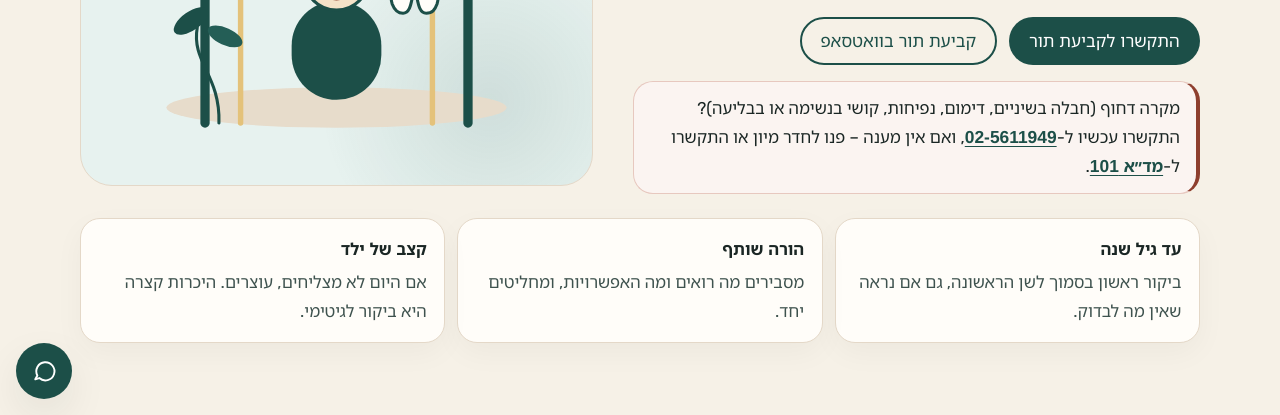
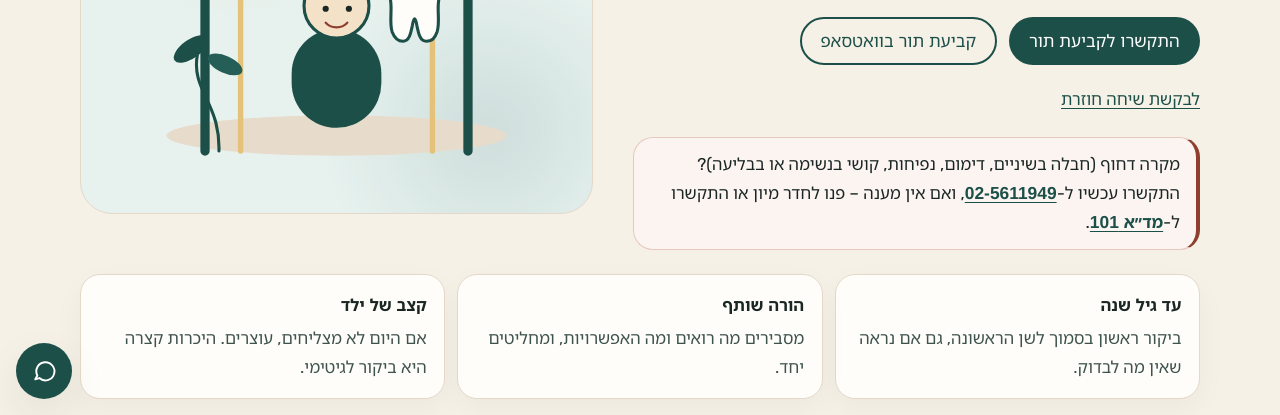
Before and after one commit to menynu/dr-evelyn-mamber-site, an Astro site: page / in a window 1280 px wide. Shown: the part 385-800 px from the top of the page. Built offline with nearby package versions, Linux system fonts and the light colour scheme; Astro itself is replaced by a stand-in of ours; a web font is replaced by a local one.

Commit message:
UX-12: קישור לטופס השיחה החוזרת מה-hero (#18)
מוסיפים קישור טקסט בדף הבית דרך localePath (עם BASE_URL),
עברית ל-#callback-form ואנגלית ל-#booking-form עם id בטופס.

Co-authored-by: Cursor Agent <cursoragent@cursor.com>
Co-authored-by: menynu <menynu@users.noreply.github.com>

```diff
--- a/src/content/en.ts
+++ b/src/content/en.ts
@@ -83,6 +83,7 @@ export const copyEn = {
     lede: "Care that starts with an explanation, and moves at your child's pace. From the first tooth: an exam, prevention, and a plan parents understand before anything is done.",
     primaryCta: "Call to book",
     secondaryCta: "Book on WhatsApp",
+    callbackLink: "Go to the booking form",
     trust: [
       { title: "By age one", text: "A first visit around the first tooth, even if nothing seems wrong." },
       { title: "Parents included", text: "You hear what was seen and which options exist, and decide together." },
--- a/src/content/he.ts
+++ b/src/content/he.ts
@@ -79,6 +79,7 @@ export const copyHe = {
     lede: "טיפול שמתחיל בהסבר, וממשיך בקצב של הילד. מהשן הראשונה: בדיקה, מניעה, ותוכנית שמובנת להורים לפני שעושים.",
     primaryCta: "התקשרו לקביעת תור",
     secondaryCta: "קביעת תור בוואטסאפ",
+    callbackLink: "לבקשת שיחה חוזרת",
     trust: [
       { title: "עד גיל שנה", text: "ביקור ראשון בסמוך לשן הראשונה, גם אם נראה שאין מה לבדוק." },
       { title: "הורה שותף", text: "מסבירים מה רואים ומה האפשרויות, ומחליטים יחד." },
--- a/src/styles/global.css
+++ b/src/styles/global.css
@@ -287,6 +287,19 @@ a:hover { color: var(--pine-deep); }
   flex-wrap: wrap;
   gap: 0.75rem;
   margin-top: 1.25rem;
+}
+
+.hero-links {
+  display: flex;
+  flex-wrap: wrap;
+  gap: 0.75rem 1.25rem;
+  margin-top: 0.75rem;
+}
+
+.hero-links a {
+  display: inline-flex;
+  align-items: center;
+  min-height: 2.75rem;
 }
 
 .btn {
--- a/src/views/Contact.astro
+++ b/src/views/Contact.astro
@@ -37,6 +37,7 @@ const privacyHref = localePath(locale, "/privacy/");
           <UrgentNotice locale={locale} />
           <form
             class="form"
+            id="booking-form"
             method="dialog"
             data-booking-form
             data-template={t.contact.template}
--- a/src/views/Home.astro
+++ b/src/views/Home.astro
@@ -44,6 +44,11 @@ const whyIcons = ["users", "leaf", "shield"];
             </a>
           )}
         </div>
+        <p class="hero-links">
+          <a href={`${localePath(locale, "/contact/")}#${locale === "he" ? "callback-form" : "booking-form"}`}>
+            {t.home.callbackLink}
+          </a>
+        </p>
         <UrgentNotice locale={locale} />
         </div>
       <div class="hero-art">
```
